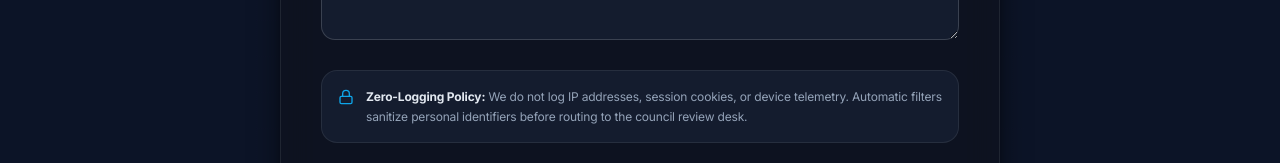
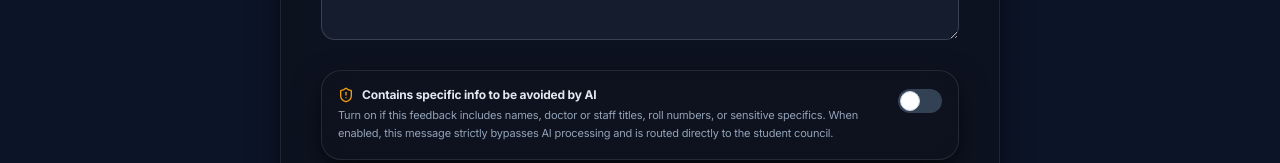
Before and after one commit to sangrechy/project_gmc_tiruvallur_feedback_app, a React (Vite) app in the folder frontend/: page / in a window 1280 px wide. Both pictures are taken after a click on the element 640 px from the left and 217 px from the top of the page. Shown: the part 637-800 px from the top of the page. Built offline with nearby package versions, Linux system fonts and the light colour scheme; no server answers; the database is empty.

Commit message:
feat(feedback): restore toggle for specific info to bypass AI processing in feedback form

```diff
--- a/frontend/src/pages/FeedbackPage.jsx
+++ b/frontend/src/pages/FeedbackPage.jsx
@@ -8,7 +8,8 @@ import {
   ArrowLeft,
   Info,
   Sparkles,
-  ChevronRight
+  ChevronRight,
+  ShieldAlert
 } from 'lucide-react';
 
 export default function FeedbackPage({ onSubmitFeedback, setCurrentRoute, showToast }) {
@@ -241,6 +242,35 @@ export default function FeedbackPage({ onSubmitFeedback, setCurrentRoute, showTo
                 />
               </div>
 
+              {/* Sensitive Info Toggle to Avoid AI Analysis */}
+              <div className="p-4 rounded-2xl neu-card border border-slate-200/60 dark:border-white/10 flex items-start justify-between gap-4">
+                <div className="space-y-1">
+                  <div className="flex items-center space-x-2">
+                    <ShieldAlert className="w-4 h-4 text-amber-500 flex-shrink-0" />
+                    <label
+                      htmlFor="contains_pii_toggle"
+                      className="text-xs font-bold text-slate-800 dark:text-slate-200 cursor-pointer"
+                    >
+                      Contains specific info to be avoided by AI
+                    </label>
+                  </div>
+                  <p className="text-[11px] text-slate-500 dark:text-slate-400 leading-relaxed">
+                    Turn on if this feedback includes names, doctor or staff titles, roll numbers, or sensitive specifics. When enabled, this message strictly bypasses AI processing and is routed directly to the student council.
+                  </p>
+                </div>
+
+                <label className="relative inline-flex items-center cursor-pointer flex-shrink-0 mt-0.5">
+                  <input
+                    type="checkbox"
+                    id="contains_pii_toggle"
+                    checked={containsPII}
+                    onChange={(e) => setContainsPII(e.target.checked)}
+                    className="sr-only peer"
+                  />
+                  <div className="w-11 h-6 bg-slate-300 dark:bg-slate-700 peer-focus:outline-none rounded-full peer peer-checked:after:translate-x-full peer-checked:after:border-white after:content-[''] after:absolute after:top-[2px] after:left-[2px] after:bg-white after:border-slate-300 after:border after:rounded-full after:h-5 after:w-5 after:transition-all peer-checked:bg-amber-500"></div>
+                </label>
+              </div>
+
               {/* Privacy Disclaimer Callout */}
               <div className="p-4 rounded-2xl neu-pressed flex items-start space-x-3 text-xs text-slate-600 dark:text-slate-400">
                 <Lock className="w-4 h-4 text-sky-500 flex-shrink-0 mt-0.5" />
```
Also changed, not shown: 1 other file (tests, documents, lock files or other folders).
